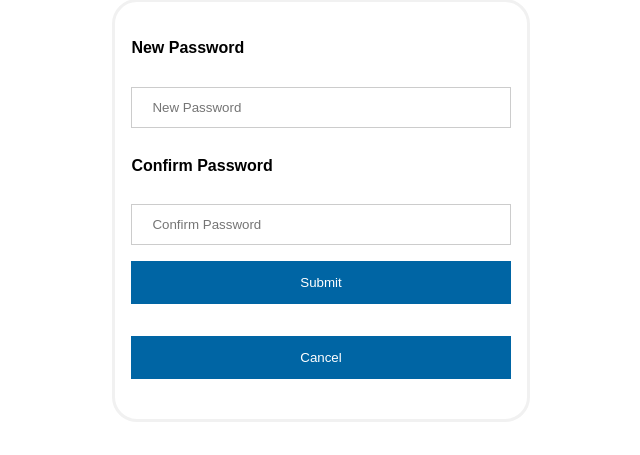
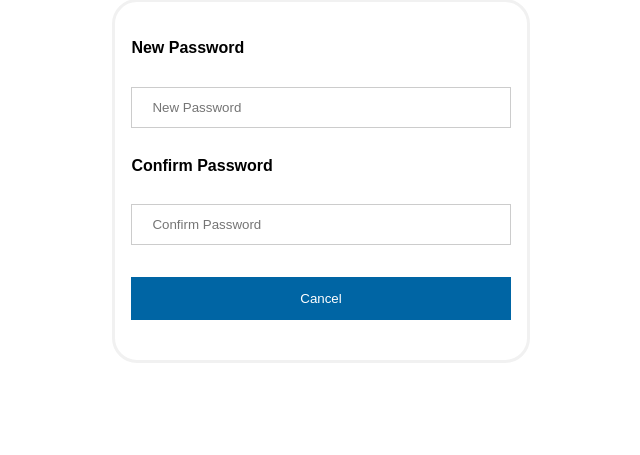
Before and after one commit to Ned303/joinerSystem, a PHP site: page /views/passConfirm.php?ref=1 in a window 1280 px wide. Shown: the part 345-800 px from the top of the page, without its empty margins (319-959 px from the left). Run offline with PHP 8.4, Linux system fonts and the light colour scheme.

Commit message:
update passConfirm

```diff
--- a/src/views/passConfirm.php
+++ b/src/views/passConfirm.php
@@ -33,6 +33,10 @@
             opacity: 0.8;
         }
 
+        .buttons:disabled {
+            opacity: 0;
+        }
+
         .container {
             padding:16px;
             border-radius: 25px;
@@ -56,13 +60,12 @@
             let b = document.getElementById('confirmPassword').value;
 
             if ( a === b) {
-                document.getElementById('message').style.color = 'green';
                 document.getElementById('message').innerHTML = '';
-                document.getElementsByName('newPass').disabled = false;
+                document.getElementById('newPass').innerHTML = "<button type\"submit\" class=\"buttons\" id=\"newPass\">Submit</button>";
             } else {
                 document.getElementById('message').style.color = 'red';
                 document.getElementById('message').innerHTML = 'Password not matching';
-                document.getElementsByName('newPass').disabled = true;
+                document.getElementById('newPass').innerHTML = "";
             }
         }
     </script>
@@ -81,10 +84,9 @@
         <input type="password" placeholder="New Password" id="newPassword" required>
         <br>
         <h4><b>Confirm Password</b></h4>
-            <input type="password" placeholder="Confirm Password" id="confirmPassword"; onkeypress='checkPass()'required>
+        <input type="password" placeholder="Confirm Password" id="confirmPassword"; onkeyup='checkPass()'required>
         <input type="hidden" name="ref" value="<?php echo $_GET['ref']; ?>">
-
-            <input type="submit" class="buttons" name="newPass" value="Submit">
+        <div id="newPass"></div>
     </form>
     <div> <p id="message"></p></div>
     <form action="../index.php" method="POST" style="border:0px;">
```
Lines whose indentation alone changed are shown as unchanged.
